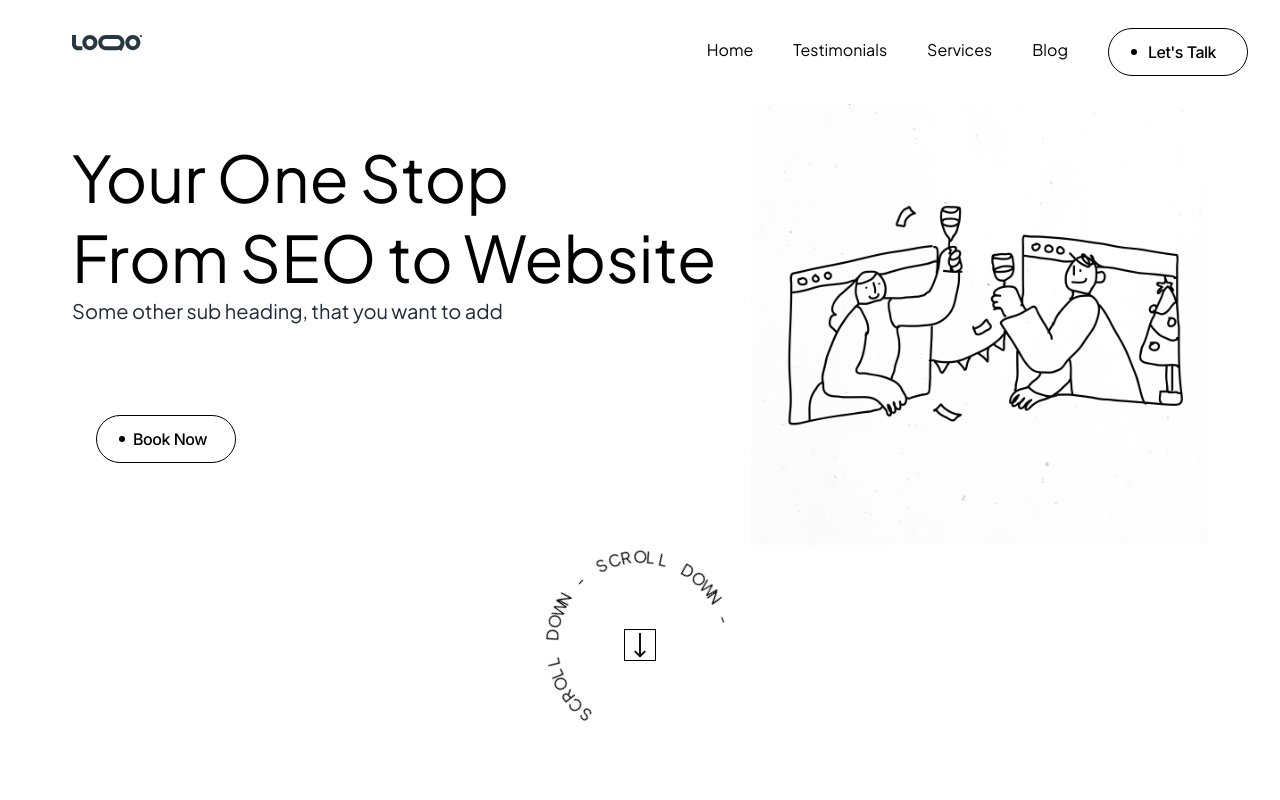
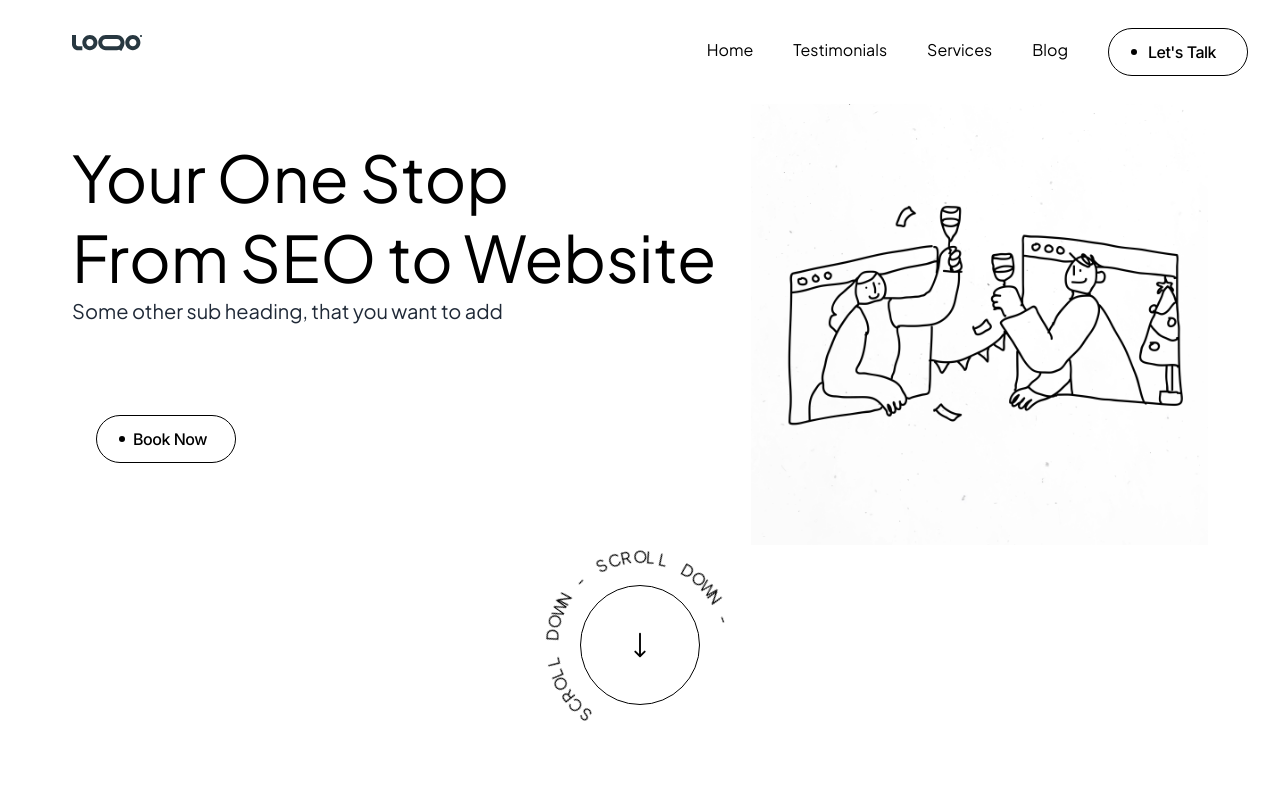
Before and after one commit to benedicti0n/Growceev, a Next.js app in the folder growceev/: page / in a window 1280 px wide. Shown: the top 800 px of the page. Built offline with nearby package versions, Linux system fonts and the light colour scheme.

Commit message:
Update - gave more animation to the scroll button.

```diff
--- a/growceev/src/common/ScrollBtn.jsx
+++ b/growceev/src/common/ScrollBtn.jsx
@@ -18,8 +18,8 @@ function ScrollBtn() {
         <div className={styles.text}>
             <p>SCROLL DOWN - SCROLL DOWN - </p>
         </div>
-        <div className='cursor-pointer border border-black w-[100px] h-[100px] flex justify-center items-center'>
-            <HiArrowLongDown size={30}/>
+        <div className={styles.innercircle}>
+            <HiArrowLongDown className={styles.arrow} size={30}/>
         </div>
     </div>
 
--- a/growceev/src/common/ScrollBtn.module.scss
+++ b/growceev/src/common/ScrollBtn.module.scss
@@ -2,6 +2,7 @@
     position: relative;
     width: 200px;
     height: 200px;
+    // background: red;
     border-radius: 50%;
     display: flex;
     justify-content: center;
@@ -30,3 +31,30 @@
     font-size: 1rem;
     transform-origin: 0 100px;
 }
+
+.innercircle{
+    cursor: pointer;
+    border: 1px solid black;
+    border-radius: 50%;
+    display: flex;
+    justify-content: center;
+    align-items: center;
+    width: 120px;
+    height: 120px;
+}
+
+.arrow{
+    animation: bounce 2s infinite;
+}
+
+@keyframes bounce {
+    0%, 20%, 50%, 80%, 100% {
+      transform: translateY(0);
+    }
+    40% {
+      transform: translateY(-30px);
+    }
+    60% {
+      transform: translateY(-15px);
+    }
+  }
```
